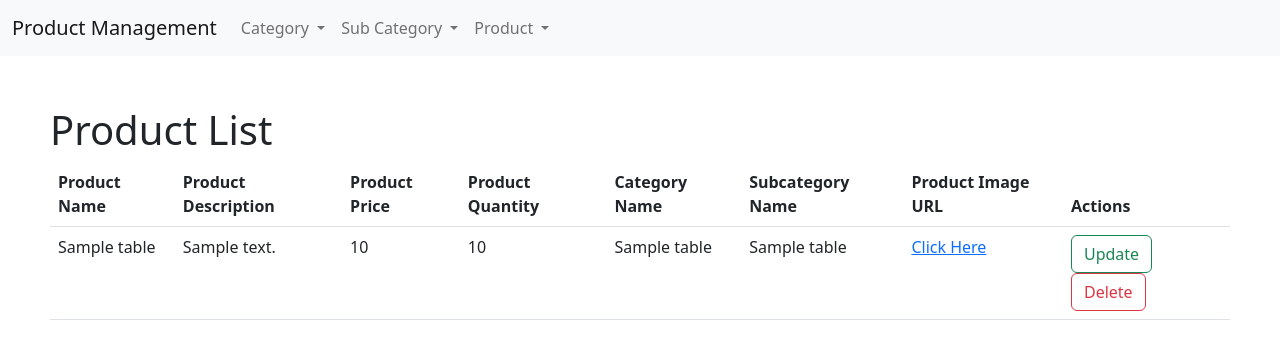
After one commit to gopalkatariya44/flask-product-with-category, a Flask app: page /admin/product/view_product in a window 1280 px wide. The commit adds this page. Shown: the top 359 px of the page. Run offline with Flask 2, Linux system fonts and the light colour scheme; tables that the repository leaves empty hold one stand-in row (values such as "Sample post").

Commit message:
product done, update left

```diff
--- a/base/com/controller/product_controller.py
+++ b/base/com/controller/product_controller.py
@@ -1,10 +1,19 @@
+import os
+
+from werkzeug.utils import secure_filename
+
 from base import app
-from flask import render_template, request, redirect, jsonify
+from flask import render_template, request, redirect, jsonify, url_for
 
+from base.com.dao.product_dao import ProductDAO
 from base.com.dao.subcategory_dao import SubCategoryDAO
 from base.com.vo.category_vo import CategoryVO
 from base.com.dao.category_dao import CategoryDAO
+from base.com.vo.product_vo import ProductVO
 from base.com.vo.subcategory_vo import SubCategoryVO
+
+product_folder = "base/static/product_images/"
+app.config['PRODUCT_FOLDER'] = product_folder
 
 
 @app.route('/admin/load_product')
@@ -25,6 +34,7 @@ def admin_load_product_subcategory():
 
     return jsonify([i.as_dict() for i in category_list])
 
+
 #
 # @app.route('/admin/insert_product', methods=['POST'])
 # def admin_insert_product():
@@ -39,24 +49,59 @@ def admin_load_product_subcategory():
 #
 #     dao.insert_category(vo)
 #     return redirect('/admin/view_category')
-#
-#
+@app.route("/admin/product/insert_product", methods=['post'])
+def product_insert():
+    product_category_id = request.form.get("categoryId")
+    product_subcategory_id = request.form.get('subCategoryId')
+    name = request.form.get('productName')
+    desc = request.form.get('productDescription')
+    product_price = request.form.get('productPrice')
+    product_quantity = request.form.get('productQuantity')
+    product_image = request.files.get('productImage')
+    print(product_image)
+    product_image_name = secure_filename(product_image.filename)
+    print("Image Name: ", product_image_name)
+    product_image_path = os.path.join(app.config['PRODUCT_FOLDER'])
+    print(os.path.join(product_image_path, product_image_name))
+    product_image.save(os.path.join(product_image_path, product_image_name))
+    print(product_subcategory_id, name, desc)
+    product_vo = ProductVO()
+    product_dao = ProductDAO()
+    product_vo.product_category_id = product_category_id
+    product_vo.product_subcategory_id = product_subcategory_id
+    product_vo.product_name = name
+    product_vo.product_description = desc
+    product_vo.product_price = product_price
+    product_vo.product_quantity = product_quantity
+    product_vo.product_image_name = product_image_name
+    product_vo.product_image_path = product_image_path.replace("base",
+                                                               "../..")
+    product_dao = ProductDAO()
+    product_dao.insert_product(product_vo)
+    return redirect('/admin/product/view_product')
+
+
 # @app.route('/admin/view_product')
 # def admin_view_product():
 #     dao = CategoryDAO()
 #     view_list = dao.view_category()
 #     # print("--->", list)
 #     return render_template("../templates/category/view_category.html", list=view_list)
-#
-#
-# @app.route('/admin/delete_product/')
-# def admin_delete_product():
-#     category_id = request.args.get('id')
-#     vo = CategoryVO()
-#     dao = CategoryDAO()
-#     vo.category_id = category_id
-#     dao.delete_category(vo)
-#     return redirect('/admin/view_category')
+@app.route('/admin/product/view_product')
+def product_view():
+    product_dao = ProductDAO()
+    product_vo_list_1 = product_dao.view_product()
+    print("vo_list", product_vo_list_1)
+    return render_template('product/view_product.html',
+                           data=product_vo_list_1)
+
+
+@app.route('/admin/product/delete_product')
+def admin_delete_product():
+    category_id = request.args.get('id')
+    dao = ProductDAO()
+    dao.delete_product(category_id)
+    return redirect('/admin/product/view_product')
 #
 #
 # @app.route('/admin/edit_product/')
--- /dev/null
+++ b/base/com/dao/product_dao.py
@@ -0,0 +1,23 @@
+from base import db
+from base.com.vo.category_vo import CategoryVO
+from base.com.vo.product_vo import ProductVO
+from base.com.vo.subcategory_vo import SubCategoryVO
+
+
+class ProductDAO:
+    def insert_product(self, product_vo):
+        db.session.add(product_vo)
+        db.session.commit()
+
+    def view_product(self):
+        product_vo_list = db.session.query(ProductVO, SubCategoryVO,
+                                           CategoryVO).join(SubCategoryVO,
+                                                            SubCategoryVO.subcategory_id == ProductVO.product_subcategory_id).join(
+            CategoryVO,
+            CategoryVO.category_id == ProductVO.product_category_id).all()
+        return product_vo_list
+
+    def delete_product(self, product_id):
+        product_vo_list = ProductVO.query.get(product_id)
+        db.session.delete(product_vo_list)
+        db.session.commit()
--- a/base/templates/base.html
+++ b/base/templates/base.html
@@ -18,7 +18,7 @@
 <body>
 <nav class="navbar navbar-expand-lg bg-light">
     <div class="container-fluid">
-        <a class="navbar-brand" href="/admin/view_category">MVC ORM</a>
+        <a class="navbar-brand" href="/admin/view_category">Product Management</a>
         <button class="navbar-toggler" type="button" data-bs-toggle="collapse" data-bs-target="#navbarSupportedContent"
                 aria-controls="navbarSupportedContent" aria-expanded="false" aria-label="Toggle navigation">
             <span class="navbar-toggler-icon"></span>
@@ -52,14 +52,14 @@
                     </a>
                     <ul class="dropdown-menu">
                         <li><a class="dropdown-item" href="/admin/load_product">Add Product</a></li>
-                        <li><a class="dropdown-item" href="">View Product</a></li>
+                        <li><a class="dropdown-item" href="/admin/product/view_product">View Product</a></li>
                     </ul>
                 </li>
             </ul>
-                        <form class="d-flex" role="search">
-                            <input class="form-control me-2" type="search" placeholder="Search" aria-label="Search">
-                            <button class="btn btn-outline-success" type="submit">Search</button>
-                        </form>
+{#                        <form class="d-flex" role="search">#}
+{#                            <input class="form-control me-2" type="search" placeholder="Search" aria-label="Search">#}
+{#                            <button class="btn btn-outline-success" type="submit">Search</button>#}
+{#                        </form>#}
         </div>
     </div>
 </nav>
--- /dev/null
+++ b/base/templates/product/view_product.html
@@ -0,0 +1,118 @@
+{% extends 'base.html' %}
+{% block title %}Insert product{% endblock %}
+{% block head %}
+{% endblock %}
+{% block content %}
+{#    <table border="=1px solid blue">#}
+{#    <tr>#}
+{#        <th> Product Name</th>#}
+{#        <th> Product Description</th>#}
+{#        <th> Product Price</th>#}
+{#        <th> Product Quantity</th>#}
+{#        <th> Category Name</th>#}
+{#        <th> Subategory Name</th>#}
+{#        <th> Product Image URL</th>#}
+{#        <th> Actioin</th>#}
+{#    </tr>#}
+{#    {% for i in data %}#}
+{#        <tr>#}
+{#            <td>{{ i[0]['product_name'] }}</td>#}
+{#            <td>{{ i[0]['product_description'] }}</td>#}
+{#            <td>{{ i[0]['product_price'] }}</td>#}
+{#            <td>{{ i[0]['product_quantity'] }}</td>#}
+{#            <td>{{ i[2]['category_name'] }}</td>#}
+{#            <td>{{ i[1]['subcategory_name'] }}</td>#}
+{#            <td>#}
+{#                <a href=" {{ i[0]['product_image_path'] }}{{ i[0]['product_image_name'] }}">#}
+{#                    Click Here</a></td>#}
+{##}
+{##}
+{#            <td>#}
+{#                <button#}
+{#                        type="button"><a#}
+{#                        href="/product/load_view?id={{ i[0]['product_id'] }}">Update </a>#}
+{#                </button>#}
+{##}
+{#                <button type="button"><a#}
+{#                        href="/product/delete/?id={{ i[0]['product_id'] }}">Delete </a>#}
+{#                </button>#}
+{##}
+{#            </td>#}
+{#        </tr>#}
+{#    {% endfor %}#}
+{#</table>#}
+    <div style="padding: 50px">
+        <h1>Product List</h1>
+
+        <table class="table">
+            <thead>
+            <tr>
+                <th scope="col">Product Name</th>
+                <th scope="col">Product Description</th>
+                <th scope="col">Product Price</th>
+                <th scope="col">Product Quantity</th>
+                <th scope="col">Category Name</th>
+                <th scope="col">Subcategory Name</th>
+                <th scope="col">Product Image URL</th>
+                <th scope="col">Actions</th>
+            </tr>
+            </thead>
+            <tbody>
+            {% for row in data %}
+                <tr>
+
+
+
+{#                ------------#}
+{#                                <td>{{ i[0]['product_name'] }}</td>#}
+{#            <td>{{ i[0]['product_description'] }}</td>#}
+{#            <td>{{ i[0]['product_price'] }}</td>#}
+{#            <td>{{ i[0]['product_quantity'] }}</td>#}
+{#            <td>{{ i[2]['category_name'] }}</td>#}
+{#            <td>{{ i[1]['subcategory_name'] }}</td>#}
+{#            <td>#}
+{#                <a href=" {{ i[0]['product_image_path'] }}{{ i[0]['product_image_name'] }}">#}
+{#                    Click Here</a></td>#}
+{##}
+{##}
+{#            <td>#}
+{#                <button#}
+{#                        type="button"><a#}
+{#                        href="/product/load_view?id={{ i[0]['product_id'] }}">Update </a>#}
+{#                </button>#}
+{##}
+{#                <button type="button"><a#}
+{#                        href="/product/delete/?id={{ i[0]['product_id'] }}">Delete </a>#}
+{#                </button>#}
+{##}
+{#            </td>#}
+{#        </tr>#}
+{#                ------------#}
+
+                    <td>{{ row[0]['product_name'] }}</td>
+                    <td>{{ row[0]['product_description'] }}</td>
+                    <td>{{ row[0]['product_price'] }}</td>
+                    <td>{{ row[0]['product_quantity'] }}</td>
+                    <td>{{ row[2]['category_name'] }}</td>
+                    <td>{{ row[1]['subcategory_name'] }}</td>
+                    <td>
+                        <a href=" {{ row[0]['product_image_path'] }}{{ row[0]['product_image_name'] }}">Click Here</a>
+                    </td>
+
+                    <td>
+                        <a href="/admin/edit_subcategory/?id={{ row[0]['subcategory_id'] }}">
+                        <button type="button" class="btn btn-outline-success">Update</button>
+                        </a>
+                        <a href="/admin/product/delete_product?id={{ row[0]['product_id'] }}">
+                            <button type="button" class="btn btn-outline-danger">Delete</button>
+                        </a>
+                    </td>
+                </tr>
+            {% endfor %}
+            </tbody>
+        </table>
+        {% if data|length == 0 %}
+                <h6 style="text-align: center">No Products please add some</h6>
+        {% endif %}
+    </div>
+{% endblock %}
```
Also changed, not shown: base/com/vo/product_vo.py (added, +45 -0 lines), base/templates/product/insert_product.html (+18 -3 lines).
